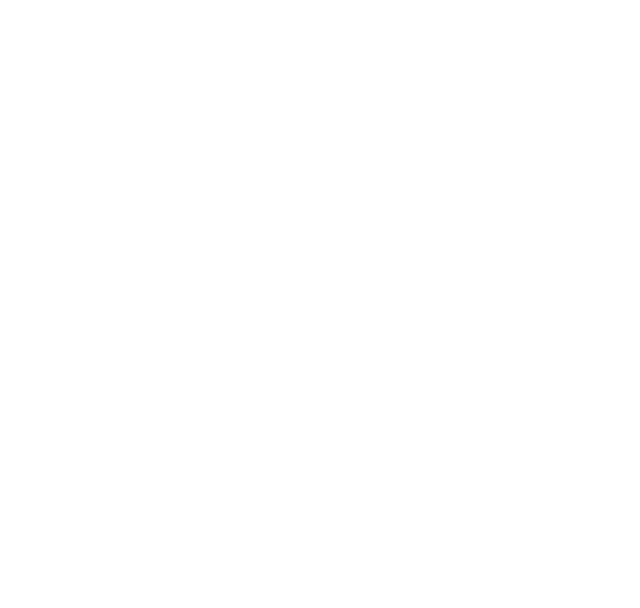
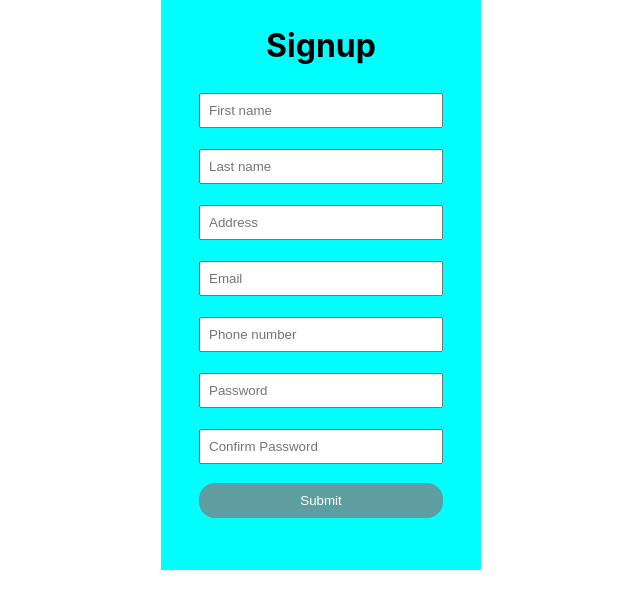
Before and after one commit to binodbastola007/school-website, a React (Create React App) app: page / in a window 1280 px wide. Shown: the top 608 px of the page, without its empty margins (319-959 px from the left). Built offline with nearby package versions, Linux system fonts and the light colour scheme.

Commit message:
made registration form

```diff
--- a/src/App.jsx
+++ b/src/App.jsx
@@ -1,6 +1,7 @@
 import React from "react";
 import { BrowserRouter, Routes, Route } from "react-router-dom";
-import Register from "./pages/Register";
+import Register from "./pages/Register.jsx";
+import RegistrationForm from './Components/RegistrationForm'
 
 function App() {
   return (
--- a/src/Components/RegistrationForm.jsx
+++ b/src/Components/RegistrationForm.jsx
@@ -6,16 +6,27 @@
     firstName: Yup.string()
         .min(2, 'Too Short!')
         .max(50, 'Too Long!')
-        .required('Required'),
+        .required('First name is required'),
     lastName: Yup.string()
         .min(2, 'Too Short!')
         .max(50, 'Too Long!')
+        .required('Last name is required'),
+    address: Yup.string().required('Address is required'),
+    email: Yup.string().email('Invalid email').required('Email is required'),
+    phone: Yup.string()
+        .matches(/^\d{10}$/, 'Phone number must be exactly 10 digits')
+        .required('Phone number is required'),
+    password: Yup.string().required('Required').min(7, 'Too Short!'),
+    confirmPassword: Yup.string()
+        .oneOf([Yup.ref('password'), null], 'Passwords must match')
         .required('Required'),
-    email: Yup.string().email('Invalid email').required('Required'),
+
 });
 
 const RegistrationForm = () => (
-    <div >
+    <div className='main-form-container'>
+
+        <div className='form-container'>
         <h1>Signup</h1>
         <Formik
             initialValues={{
@@ -31,24 +42,61 @@
             onSubmit={values => {
                 console.log(values);
             }}
+
         >
             {({ errors, touched }) => (
-                <Form>
-                    <Field name="firstName" placeholder='First name' />
+                    <Form className='registration-form'>
+
+                        <div className='fields-container'>
+                            <Field name="firstName" placeholder='First name' className='registration-form-fields' />
                     {errors.firstName && touched.firstName ? (
-                        <div>{errors.firstName}</div>
+                                <div className='error-div'>{errors.firstName}</div>
                     ) : null}
-                    <Field name="lastName" placeholder="Last name" />
+                        </div>
+
+                        <div className='fields-container'>
+                            <Field name="lastName" placeholder="Last name" className='registration-form-fields' />
                     {errors.lastName && touched.lastName ? (
-                        <div>{errors.lastName}</div>
-                    ) : null}
-                    <Field name="email" type="email" placeholder="Email" />
-                    {errors.email && touched.email ? <div>{errors.email}</div> : null}
-                    <button type="submit">Submit</button>
+                                <div className='error-div'>{errors.lastName}</div>
+                            ) : null}
+                        </div>
+
+                        <div className='fields-container'>
+                            <Field name="address" placeholder="Address" className='registration-form-fields' />
+                            {errors.address && touched.address ? (
+                                <div className='error-div'>{errors.address}</div>
+                            ) : null}
+                        </div>
+
+                        <div className='fields-container'>
+                            <Field name="email" type="email" placeholder="Email" className='registration-form-fields' />
+                            {errors.email && touched.email ? <div className='error-div'>{errors.email}</div> : null}
+                        </div>
+
+                        <div className='fields-container'>
+                            <Field name="phone" placeholder="Phone number" className='registration-form-fields' />
+                            {errors.phone && touched.phone ? <div className='error-div'>{errors.phone}</div> : null}
+                        </div>
+
+                        <div className='fields-container'>
+                            <Field name="password" placeholder="Password" className='registration-form-fields' />
+                            {errors.password && touched.password ? <div className='error-div'>{errors.password}</div> : null}
+                        </div>
+
+                        <div className='fields-container'>
+                            <Field name="confirmPassword" placeholder="Confirm Password" className='registration-form-fields' />
+                            {errors.confirmPassword && touched.confirmPassword ? <div className='error-div'>{errors.confirmPassword}</div> : null}
+
+                        </div>
+
+                        <button className='submit-btn' type="submit">Submit</button>
+
                 </Form>
             )}
         </Formik>
     </div>
+    </div>
+
 );
 
 export default RegistrationForm;
--- a/src/index.css
+++ b/src/index.css
@@ -11,3 +11,67 @@
   font-family: source-code-pro, Menlo, Monaco, Consolas, 'Courier New',
     monospace;
 }
+.main-form-container {
+  display: flex;
+  align-items: center;
+  justify-content: center;
+}
+
+.form-container {
+  display: flex;
+  flex-direction: column;
+  align-items: center;
+  justify-content: center;
+  background-color: cyan;
+  width: 25%;
+  height: 570px;
+}
+
+.registration-form {
+  display: flex;
+  flex-direction: column;
+  align-items: center;
+  justify-content: center;
+  gap: 0.5rem;
+  margin-bottom: 3rem;
+  width: 100%;
+}
+
+.fields-container {
+  width: 100%;
+  display: flex;
+  flex-direction: column;
+  justify-content: center;
+  align-items: center;
+  height: 3rem;
+}
+
+.registration-form-fields {
+  padding: .5rem;
+  width: 70%;
+}
+
+.submit-btn {
+  padding: .5rem;
+  background-color: cadetblue;
+  color: white;
+  border-radius: 1rem;
+  cursor: pointer;
+  border: none;
+  width: 76%;
+  height: 35px;
+  margin-top: .3rem;
+}
+
+.submit-btn:hover {
+  background-color: white;
+  border: 1px solid black;
+  color: black;
+}
+
+.error-div {
+  color: red;
+  font-size: .7rem;
+  align-self: flex-start;
+  margin-left: 3rem;
+}
--- a/src/pages/Register.jsx
+++ b/src/pages/Register.jsx
@@ -4,12 +4,8 @@
 const Register = () => {
     return (
         <>
-            <div>Registration Form</div>
             <RegistrationForm />
         </>
-
-
-.key
 
     )
 }
```
